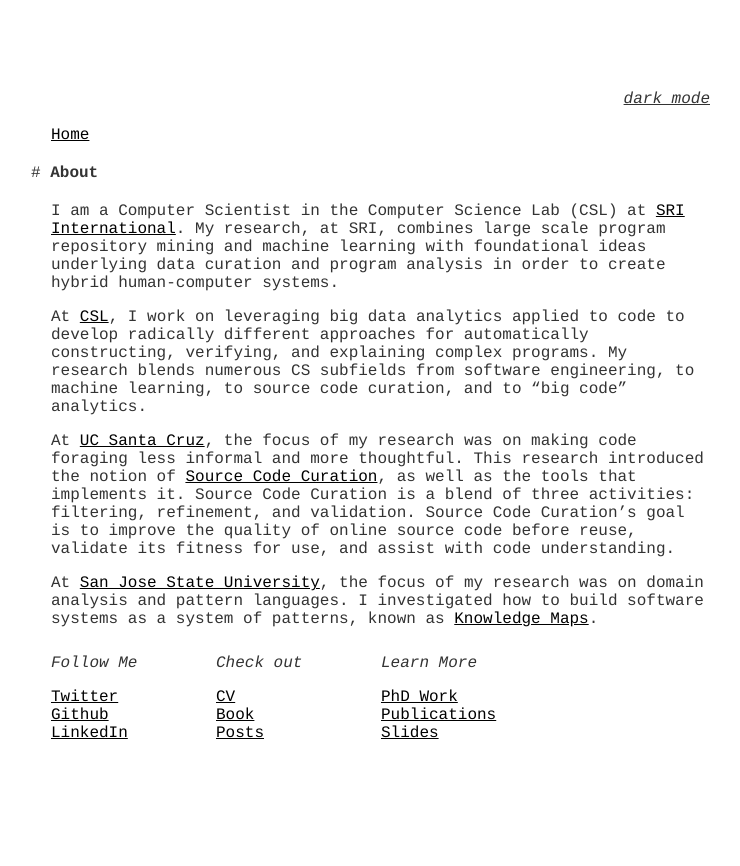
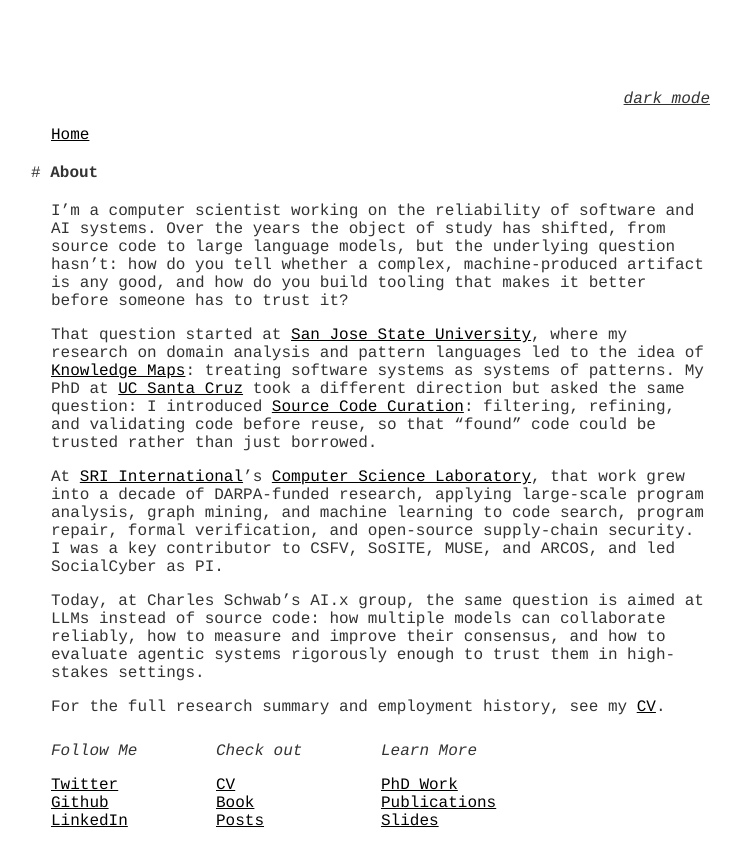
Before and after one commit to hsanchez/hsanchez.github.io, a Jekyll site: the page built from about/index.md, in a window 1280 px wide. Shown: the top 866 px of the page, without its empty margins (259-999 px from the left). Built offline with Jekyll 4.4.1, drawn with Linux system fonts in a browser that asks for light colours.

Commit message:
update about me page

```diff
--- a/about/index.md
+++ b/about/index.md
@@ -3,27 +3,33 @@
 title: About
 ---
 
-I am a Computer Scientist in the Computer Science Lab (CSL) at [SRI
-International](https://www.sri.com/). My research, at SRI, combines large scale
-program repository mining and machine learning with foundational ideas
-underlying data curation and program analysis in order to create hybrid
-human-computer systems.
+I'm a computer scientist working on the reliability of software and AI
+systems. Over the years the object of study has shifted, from source code to
+large language models, but the underlying question hasn't: how do you tell
+whether a complex, machine-produced artifact is any good, and how do you build
+tooling that makes it better before someone has to trust it?
 
-At [CSL](http://www.csl.sri.com/), I work on leveraging big data analytics
-applied to code to develop radically different approaches for automatically
-constructing, verifying, and explaining complex programs. My research blends
-numerous CS subfields from software engineering, to machine learning, to source
-code curation, and to "big code" analytics.
+That question started at [San Jose State
+University](http://www.sjsu.edu/), where my research on domain analysis and
+pattern languages led to the idea of [Knowledge
+Maps](http://www.crcpress.com/product/isbn/9781466571433): treating software
+systems as systems of patterns. My PhD at [UC Santa Cruz](http://www.ucsc.edu/)
+took a different direction but asked the same question: I introduced <a
+href="/posts/thesiswork">Source Code Curation</a>: filtering, refining, and
+validating code before reuse, so that "found" code could be trusted rather than
+just borrowed.
 
-At [UC Santa Cruz](http://www.ucsc.edu/), the focus of my research was on making
-code foraging less informal and more thoughtful. This research introduced the
-notion of <a href="/posts/thesiswork">Source Code Curation</a>, as well as the
-tools that implements it. Source Code Curation is a blend of three activities:
-filtering, refinement, and validation. Source Code Curation’s goal is to improve
-the quality of online source code before reuse, validate its fitness for use,
-and assist with code understanding.
+At [SRI International](https://www.sri.com/)'s [Computer Science
+Laboratory](http://www.csl.sri.com/), that work grew into a decade of
+DARPA-funded research, applying large-scale program analysis, graph mining,
+and machine learning to code search, program repair, formal verification, and
+open-source supply-chain security. I was a key contributor to CSFV, SoSITE,
+MUSE, and ARCOS, and led SocialCyber as PI.
 
-At [San Jose State University](http://www.sjsu.edu/), the focus of my research
-was on domain analysis and pattern languages. I investigated how to build
-software systems as a system of patterns, known as [Knowledge
-Maps](http://www.crcpress.com/product/isbn/9781466571433).
+Today, at Charles Schwab's AI.x group, the same question is aimed at LLMs
+instead of source code: how multiple models can collaborate reliably, how to
+measure and improve their consensus, and how to evaluate agentic systems
+rigorously enough to trust them in high-stakes settings.
+
+For the full research summary and employment history, see my <a
+href="/posts/notes/cv">CV</a>.
```
